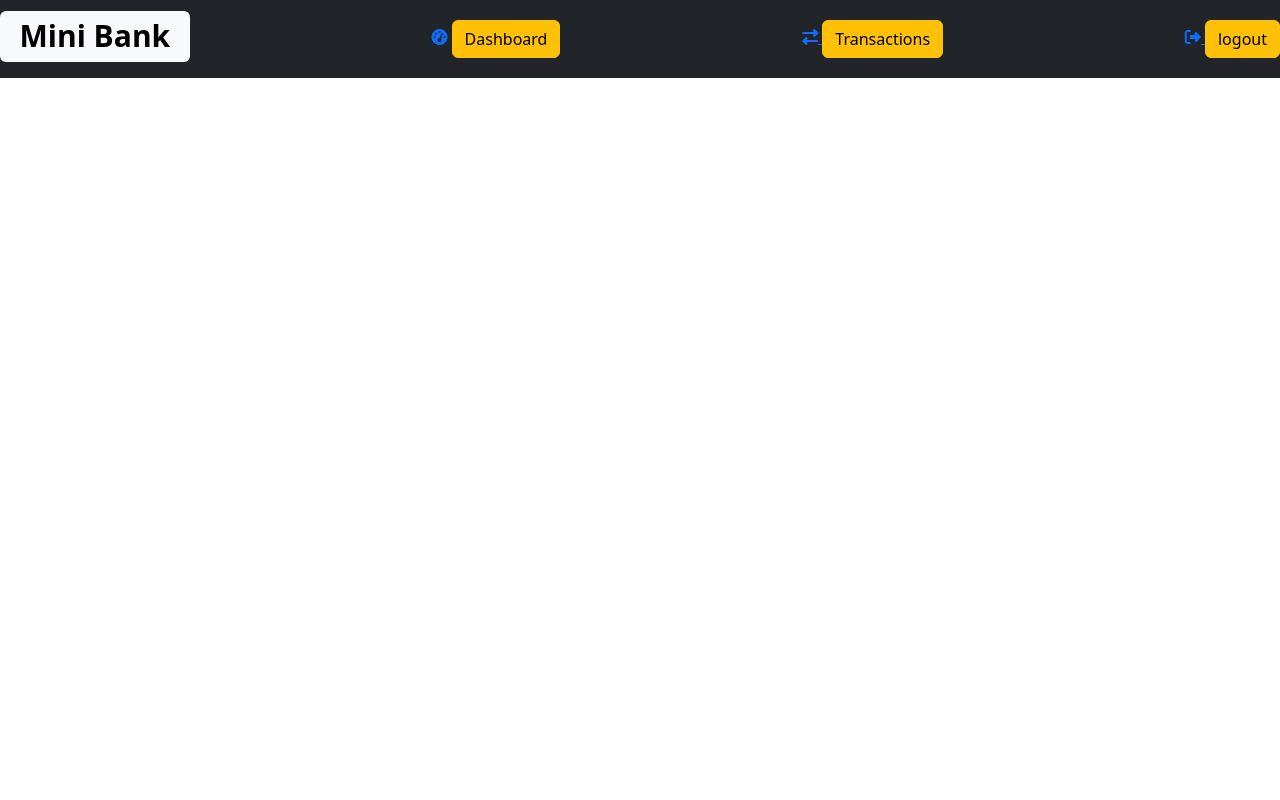
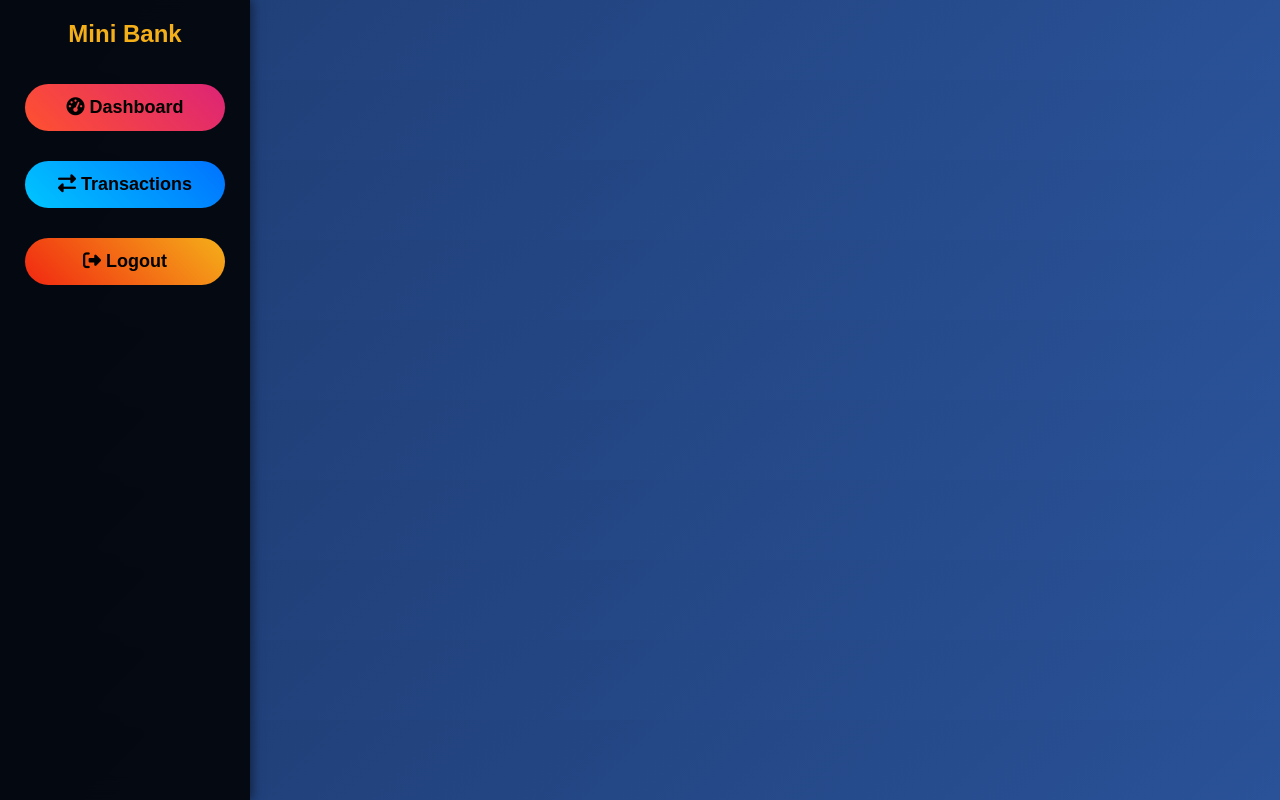
Before and after one commit to allabakash486/Mini-Bank-Application-Project-Using-Django-Frame-work, a Django app: page /base/ in a window 1280 px wide. Run offline with Django 5.2, Linux system fonts and the light colour scheme; some libraries are stand-ins or nearby versions.

Commit message:
base.html

```diff
--- a/templates/base.html
+++ b/templates/base.html
@@ -1,122 +1,143 @@
 <!DOCTYPE html>
 <html lang="en">
 <head>
-
     <meta charset="UTF-8">
     <meta name="viewport" content="width=device-width, initial-scale=1.0">
     <title>Mini Bank</title>
 
-        <!-- {% load static %}  Load static files -->
+    <!-- Bootstrap & FontAwesome -->
+    <link rel="stylesheet" href="https://cdn.jsdelivr.net/npm/bootstrap@5.3.0/dist/css/bootstrap.min.css">
+    <script src="https://kit.fontawesome.com/a076d05399.js" crossorigin="anonymous"></script>
+
+    <!-- Custom Styles -->
     <style>
-            h1
-
-
-
-/* General Styles */
+        /* Background Styling */
         body {
-    background: linear-gradient(135deg, #667eea, #764ba2);
+            background: linear-gradient(135deg, #1e3c72, #2a5298);
             font-family: 'Poppins', sans-serif;
+            color: white;
         }
 
         /* Sidebar Navigation */
         .sidebar {
-    width: 220px;
+            position: fixed;
+            width: 250px;
             height: 100vh;
-    position: fixed;
-    background: #1c1e21;
-    color: white;
-    padding: 20px;
+            background: rgba(0, 0, 0, 0.85);
+            backdrop-filter: blur(10px);
+            padding-top: 20px;
+            box-shadow: 2px 0px 10px rgba(0, 0, 0, 0.5);
         }
 
-.sidebar h2 {
+        .sidebar h1 {
+            color: #f5af19;
             text-align: center;
-    margin-bottom: 30px;
+            font-weight: bold;
+            font-size: 24px;
         }
 
         .sidebar ul {
             padding: 0;
+            margin-top: 20px;
+            list-style: none;
+            text-align: center;
         }
 
         .sidebar ul li {
-    list-style: none;
-    padding: 10px;
-    transition: 0.3s;
+            padding: 15px;
+            transition: all 0.3s ease-in-out;
         }
 
         .sidebar ul li:hover {
-    background: #ff512f;
+            background: rgba(255, 255, 255, 0.2);
+            border-radius: 10px;
         }
 
         .sidebar ul li a {
             color: white;
             text-decoration: none;
             display: block;
+            font-size: 18px;
+            font-weight: bold;
+        }
+
+        /* Navbar Buttons */
+        .nav-btn {
+            width: 200px;
+            border: none;
+            padding: 10px;
+            border-radius: 50px;
+            transition: all 0.3s ease-in-out;
+            font-size: 18px;
+            font-weight: bold;
+        }
+
+        .btn-dashboard {
+            background: linear-gradient(45deg, #ff512f, #dd2476);
+        }
+
+        .btn-transactions {
+            background: linear-gradient(45deg, #00c6ff, #0072ff);
+        }
+
+        .btn-logout {
+            background: linear-gradient(45deg, #f12711, #f5af19);
+        }
+
+        .nav-btn:hover {
+            transform: scale(1.05);
+            opacity: 0.9;
         }
 
         /* Main Content */
         .main-content {
-    margin-left: 240px;
+            margin-left: 270px;
             padding: 40px;
         }
 
-/* Form Styling */
-.register-card {
-    width: 50%;
-    background: #ffffff;
-    border-radius: 15px;
-    padding: 30px;
+        /* Mobile Responsive */
+        @media (max-width: 768px) {
+            .sidebar {
+                width: 100%;
+                height: auto;
+                position: relative;
+                text-align: center;
             }
 
-/* .text-gradient {
-    background: -webkit-linear-gradient(45deg, #f12711, #f5af19);
-    -webkit-background-clip: text;
-    -webkit-text-fill-color: transparent;
-} */
-
-.btn-gradient {
-    background: linear-gradient(45deg, #ff512f, #dd2476);
-    border: none;
-    color: white;
-    padding: 12px;
-    border-radius: 50px;
-    width: 100%;
-    transition: all 0.3s;
+            .main-content {
+                margin-left: 0;
+                padding: 20px;
             }
 
-.btn-gradient:hover {
-    transform: scale(1.05);
+            .nav-btn {
+                width: 90%;
             }
-
-
-h1{
-
-    font-size:300px ;
         }
-
-
-
     </style>
-         <link rel="stylesheet" href="../static/css/styles.css">
-
-        <!-- <title>Mini Bank</title> -->
-        <!-- <link rel="stylesheet" href="/static/css/styles.css"> -->
-        <link rel="stylesheet" href="https://cdn.jsdelivr.net/npm/bootstrap@5.3.0/dist/css/bootstrap.min.css">
-        <script src="https://kit.fontawesome.com/a076d05399.js" crossorigin="anonymous"></script>
-
 </head>
 <body>
-    <!-- <h1 style="text-align: center; " >Welcome To our Bank </h1> -->
+
     <!-- Sidebar Navigation -->
-    <nav class="navbar bg-dark">
-        <!--  -->
-        <h1><span class="badge text-bg-light">Mini Bank</span></h1>
-
-            <li class="nav-link"><a href="{% url 'dashboard' %}" style="text-decoration: none;"><i class="fas fa-tachometer-alt" ></i> <button type="button" class="btn btn-warning">Dashboard</button></a></li>
-            <li class="nav-link" style="text-decoration: none;" style="text-decoration: none;"><a href="{% url 'transaction' %}"><i class="fas fa-exchange-alt"></i> <button type="button" class="btn btn-warning">Transactions</button></a></li>
-            <li class="nav-link" style="text-decoration: none;" style="text-decoration: none;"><a href="{% url 'logout' %}"><i class="fas fa-sign-out-alt"></i> <button type="button" class="btn btn-warning">logout</button></a></li>
-
+    <nav class="sidebar">
+        <h1>Mini Bank</h1>
+        <ul>
+            <li>
+                <a href="{% url 'dashboard' %}">
+                    <button class="nav-btn btn-dashboard"><i class="fas fa-tachometer-alt"></i> Dashboard</button>
+                </a>
+            </li>
+            <li>
+                <a href="{% url 'transaction' %}">
+                    <button class="nav-btn btn-transactions"><i class="fas fa-exchange-alt"></i> Transactions</button>
+                </a>
+            </li>
+            <li>
+                <a href="{% url 'logout' %}">
+                    <button class="nav-btn btn-logout"><i class="fas fa-sign-out-alt"></i> Logout</button>
+                </a>
+            </li>
+        </ul>
     </nav>
-
 
     <!-- Main Content -->
     <div class="main-content">
```
Lines whose indentation alone changed are shown as unchanged.
